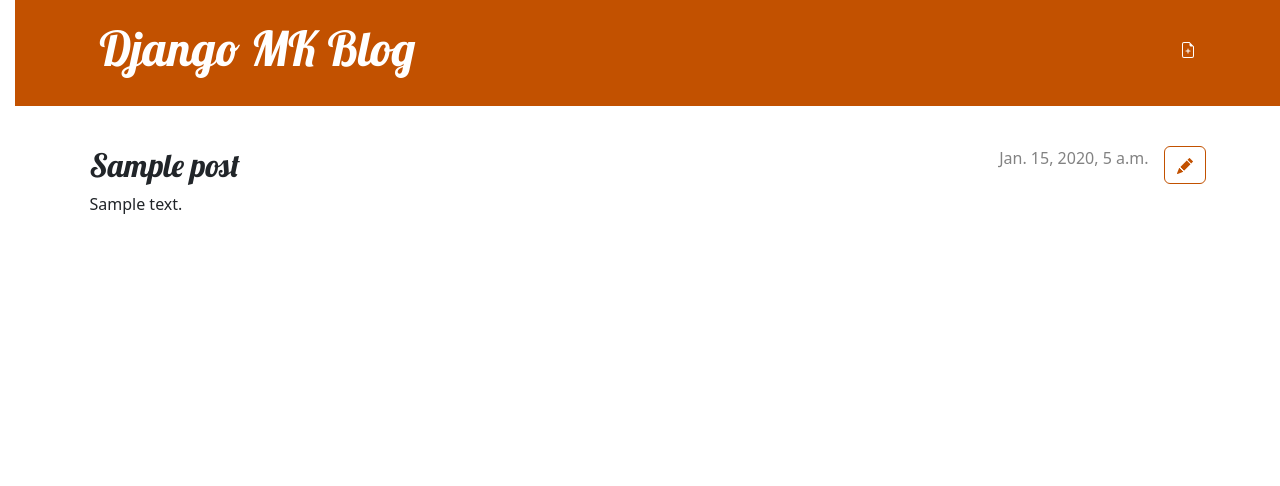
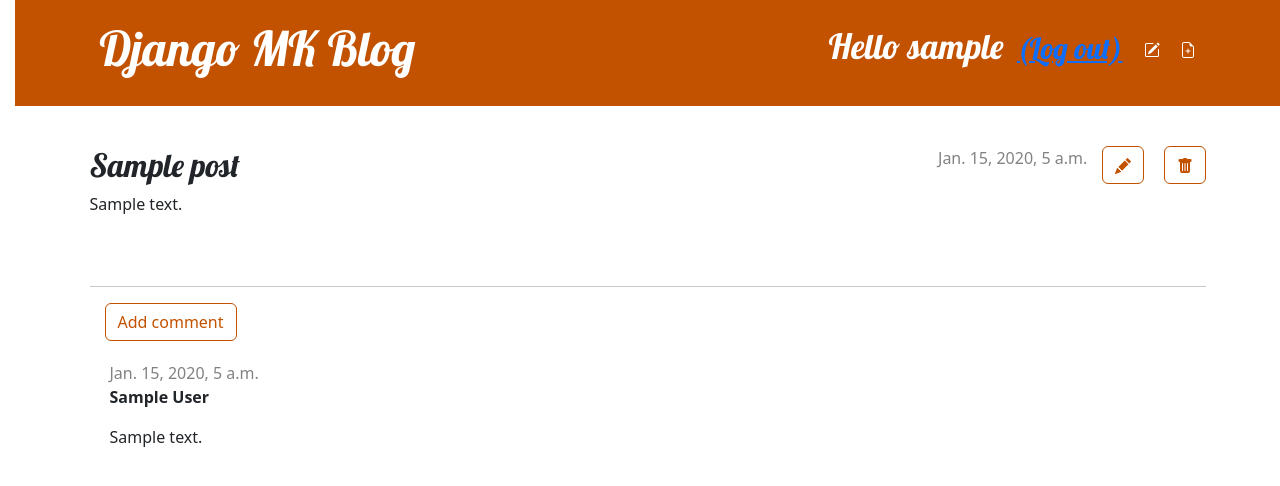
Before and after one commit to mkapapa448/my-first-blog, a Django app: page /post/1/ in a window 1280 px wide. Shown: the top 486 px of the page. Run offline with Django 5.2, Linux system fonts and the light colour scheme; a user stored in the database is signed in; tables that the repository leaves empty hold one stand-in row (values such as "Sample post").

Commit message:
Finished login, logout, security, comments.

```diff
--- a/blog/admin.py
+++ b/blog/admin.py
@@ -1,4 +1,5 @@
 from django.contrib import admin
-from .models import Post
+from .models import Post, Comment
 
 admin.site.register(Post)
+admin.site.register(Comment)
--- a/blog/models.py
+++ b/blog/models.py
@@ -16,3 +16,21 @@ class Post(models.Model):
 
     def __str__(self):
         return self.title
+
+    def approved_comments(self):
+        return self.comments.filter(approved_comment=True)
+
+
+class Comment(models.Model):
+    post = models.ForeignKey('blog.Post', on_delete=models.CASCADE, related_name='comments')
+    author = models.CharField(max_length=200)
+    text = models.TextField()
+    created_date = models.DateTimeField(default=timezone.now)
+    approved_comment = models.BooleanField(default=False)
+
+    def approve(self):
+        self.approved_comment = True
+        self.save()
+
+    def __str__(self):
+        return self.text
--- a/blog/static/css/blog.css
+++ b/blog/static/css/blog.css
@@ -77,3 +77,20 @@ h4 {
     color: #FFFFFF;
     background-color: #C25100;
 }
+
+#logout {
+    font-family: 'Lobster', cursive;
+
+}
+
+small a,
+small a:hover,
+small a:visited {
+    font-size: 15pt;
+    color: #ffffff;
+    text-decoration: none;
+}
+
+.comment {
+    margin: 20px 0px 20px 20px;
+}
--- a/blog/templates/blog/base.html
+++ b/blog/templates/blog/base.html
@@ -14,17 +14,30 @@
                     <a href="{% url 'post_new' %}" class="top-menu">
                         {% include './icons/file-earmark-plus.svg' %}
                     </a>
+                    <a href="{% url 'post_draft_list' %}" class="top-menu">{% include './icons/pencil-square.svg'%}</a>
+                    <div id="logout" class="top-menu" style="display: inline-block;">
+                        <span>Hello {{ user.username }}</span>
+                        <form action="{% url 'logout' %}" method="post" style="display: inline;">
+                            {% csrf_token %}
+                            <button type="submit" class="btn btn-link" style="padding: 0; margin-left: 5px; vertical-align: baseline; font-size: 85%;">
+                                (Log out)
+                            </button>
+                        </form>
+                    </div>
+                {% else %}
+                    <a href="{% url 'login' %}" class="top-menu">{% include './icons/lock-fill.svg' %}</a>
                 {% endif %}
                 <h1><a href="/">Django MK Blog</a></h1>
             </div>
         </header>
-        <main class="container">
+        <main class="content container">
             <div class="row">
                 <div class="col">
-                {% block content %}
-                {% endblock %}
+                    {% block content %}
+                    {% endblock %}
                 </div>
             </div>
         </main>
     </body>
+
 </html>
--- a/blog/templates/blog/post_detail.html
+++ b/blog/templates/blog/post_detail.html
@@ -7,14 +7,47 @@
                 <a class="btn btn-secondary" href="{% url 'post_edit' pk=post.pk %}">
                     {% include './icons/pencil-fill.svg' %}
                 </a>
+                <a class="btn btn-secondary" href="{% url 'post_remove' pk=post.pk %}">
+                    {% include './icons/trash-fill.svg' %}
+                </a>
             {% endif %}
         </aside>
         {% if post.published_date %}
-            <time class="date">
+            <div class="date">
                 {{ post.published_date }}
-            </time>
+            </div>
+
+        {% else %}
+            <aside class="actions">
+                <a class="btn btn-secondary" role="button" href="{% url 'post_publish' pk=post.pk %}">Publish</a>
+            </aside>
         {% endif %}
+
         <h2>{{ post.title }}</h2>
         <p>{{ post.text|linebreaksbr }}</p>
     </article>
+    <hr>
+    <a class="btn btn-secondary" role="button" href="{% url 'add_comment_to_post' pk=post.pk %}">Add comment</a>
+    {% for comment in post.comments.all %}
+        {% if user.is_authenticated or comment.approved_comment %}
+        <div class="comment">
+            <div class="date">
+                {{ comment.created_date }}
+                {% if not comment.approved_comment %}
+                    <a class="btn btn-default" href="{% url 'comment_remove' pk=comment.pk %}">
+                    {% include './icons/hand-thumbs-down.svg' %}
+                    </a>
+                    <a class="btn btn-default" href="{% url 'comment_approve' pk=comment.pk %}">
+                    {% include './icons/hand-thumbs-up.svg' %}
+                    </a>
+                {% endif %}
+            </div>
+            <strong>{{ comment.author }}</strong>
+            <p>{{ comment.text|linebreaks }}</p>
+        </div>
+        {% endif %}
+    {% empty %}
+        <p>No comments here yet :(</p>
+    {% endfor %}
+
 {% endblock %}
--- a/blog/urls.py
+++ b/blog/urls.py
@@ -6,5 +6,11 @@ urlpatterns = [
     path('post/<int:pk>/', views.post_detail, name='post_detail'),
     path('post/new/', views.post_new, name='post_new'),
     path('post/<int:pk>/edit/', views.post_edit, name='post_edit'),
+    path('drafts/', views.post_draft_list, name='post_draft_list'),
+    path('post/<int:pk>/publish/', views.post_publish, name='post_publish'),
+    path('post/<int:pk>/remove/', views.post_remove, name='post_remove'),
+    path('post/<int:pk>/comment/', views.add_comment_to_post, name='add_comment_to_post'),
+    path('comment/<int:pk>/approve/', views.comment_approve, name='comment_approve'),
+    path('comment/<int:pk>/remove/', views.comment_remove, name='comment_remove'),
 
 ]
--- a/blog/views.py
+++ b/blog/views.py
@@ -1,7 +1,9 @@
 from django.shortcuts import render, get_object_or_404, redirect
 from django.utils import timezone
-from .models import Post
-from .forms import PostForm
+from .models import Post, Comment
+from .forms import PostForm, CommentForm
+from django.contrib.auth.decorators import login_required
+
 
 # Create your views here.
 def post_list(request):
@@ -12,19 +14,20 @@ def post_detail(request, pk):
     post = get_object_or_404(Post, pk=pk)
     return render(request, 'blog/post_detail.html', {'post': post})
 
+@login_required
 def post_new(request):
     if request.method == "POST":
         form = PostForm(request.POST)
         if form.is_valid():
             post = form.save(commit=False)
             post.author = request.user
-            post.published_date = timezone.now()
             post.save()
             return redirect('post_detail', pk=post.pk)
     else:
         form = PostForm()
     return render(request, 'blog/post_edit.html', {'form': form})
 
+@login_required
 def post_edit(request, pk):
     post = get_object_or_404(Post, pk=pk)
     if request.method == "POST":
@@ -32,9 +35,49 @@ def post_edit(request, pk):
         if form.is_valid():
             post = form.save(commit=False)
             post.author = request.user
-            post.published_date = timezone.now()
             post.save()
             return redirect('post_detail', pk=post.pk)
     else:
         form = PostForm(instance=post)
     return render(request, 'blog/post_edit.html', {'form': form})
+
+def post_draft_list(request):
+    posts = Post.objects.filter(published_date__isnull=True).order_by('created_date')
+    return render(request, 'blog/post_draft_list.html', {'posts': posts})
+
+def post_publish(request, pk):
+    post = get_object_or_404(Post, pk=pk)
+    #if request.method=='POST':
+    post.publish()
+    return redirect('post_detail', pk=pk)
+
+def post_remove(request, pk):
+    post = get_object_or_404(Post, pk=pk)
+    #if request.method=='POST':
+    post.delete()
+    return redirect('post_list')
+
+def add_comment_to_post(request, pk):
+    post = get_object_or_404(Post, pk=pk)
+    if request.method == "POST":
+        form = CommentForm(request.POST)
+        if form.is_valid():
+            comment = form.save(commit=False)
+            comment.post = post
+            comment.save()
+            return redirect('post_detail', pk=post.pk)
+    else:
+        form = CommentForm()
+    return render(request, 'blog/add_comment_to_post.html', {'form': form})
+
+@login_required
+def comment_approve(request, pk):
+    comment = get_object_or_404(Comment, pk=pk)
+    comment.approve()
+    return redirect('post_detail', pk=comment.post.pk)
+
+@login_required
+def comment_remove(request, pk):
+    comment = get_object_or_404(Comment, pk=pk)
+    comment.delete()
+    return redirect('post_detail', pk=comment.post.pk)
--- a/mysite/settings.py
+++ b/mysite/settings.py
@@ -122,3 +122,5 @@ STATIC_ROOT = BASE_DIR / 'static'
 # https://docs.djangoproject.com/en/5.2/ref/settings/#default-auto-field
 
 DEFAULT_AUTO_FIELD = 'django.db.models.BigAutoField'
+
+LOGIN_REDIRECT_URL = '/'
--- a/mysite/urls.py
+++ b/mysite/urls.py
@@ -17,8 +17,11 @@ Including another URLconf
 from django.contrib import admin
 from django.urls import path, include
 
+from django.contrib.auth import views
+
 urlpatterns = [
     path('admin/', admin.site.urls),
+    path('accounts/login/', views.LoginView.as_view(), name='login'),
+    path('accounts/logout/', views.LogoutView.as_view(next_page='/'), name='logout'),
     path('', include('blog.urls')),
-
 ]
```
Also changed, not shown: blog/forms.py (+6 -1 lines), blog/templates/blog/add_comment_to_post.html (added, +9 -0 lines), blog/templates/blog/post_draft_list.html (added, +11 -0 lines), blog/templates/blog/post_list.html (+7 -6 lines), blog/templates/registration/login.html (added, +24 -0 lines), blog/migrations/0002_comment.py (added), blog/templates/blog/icons/hand-thumbs-down.svg (added), blog/templates/blog/icons/hand-thumbs-up.svg (added), blog/templates/blog/icons/lock-fill.svg (added), blog/templates/blog/icons/pencil-square.svg (added), blog/templates/blog/icons/trash-fill.svg (added).
